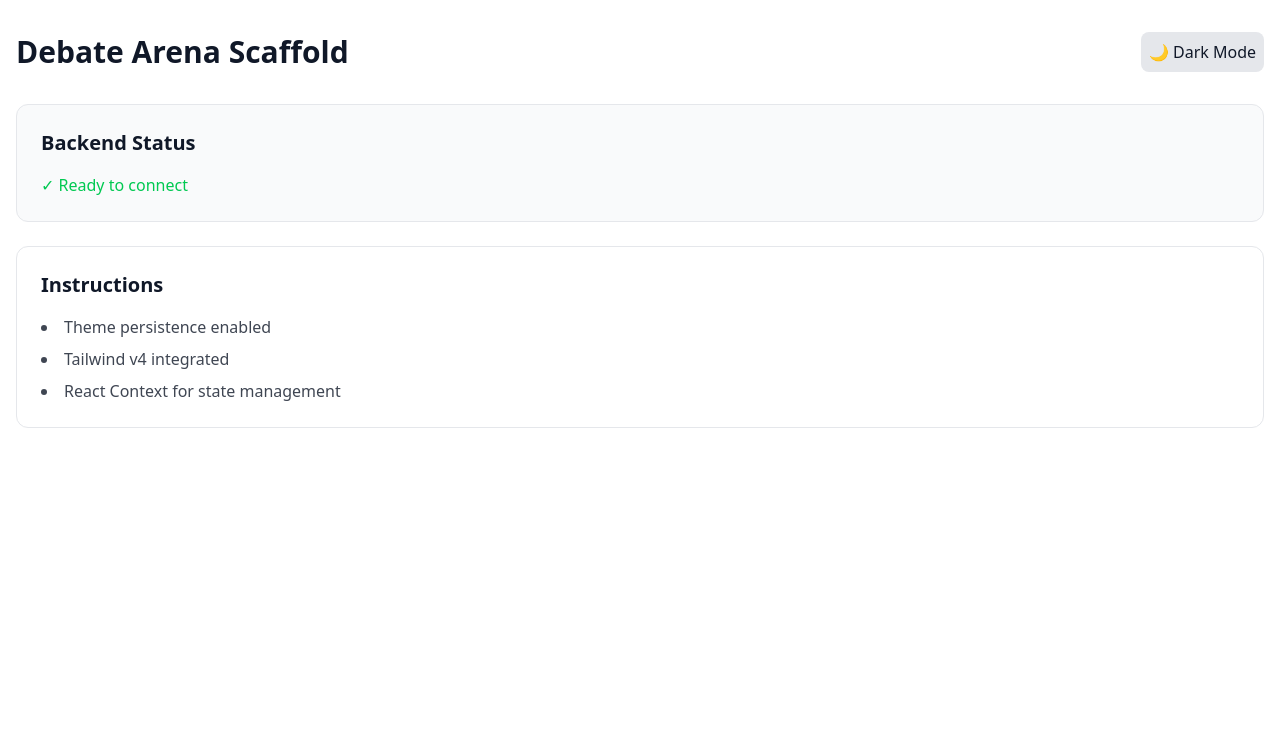
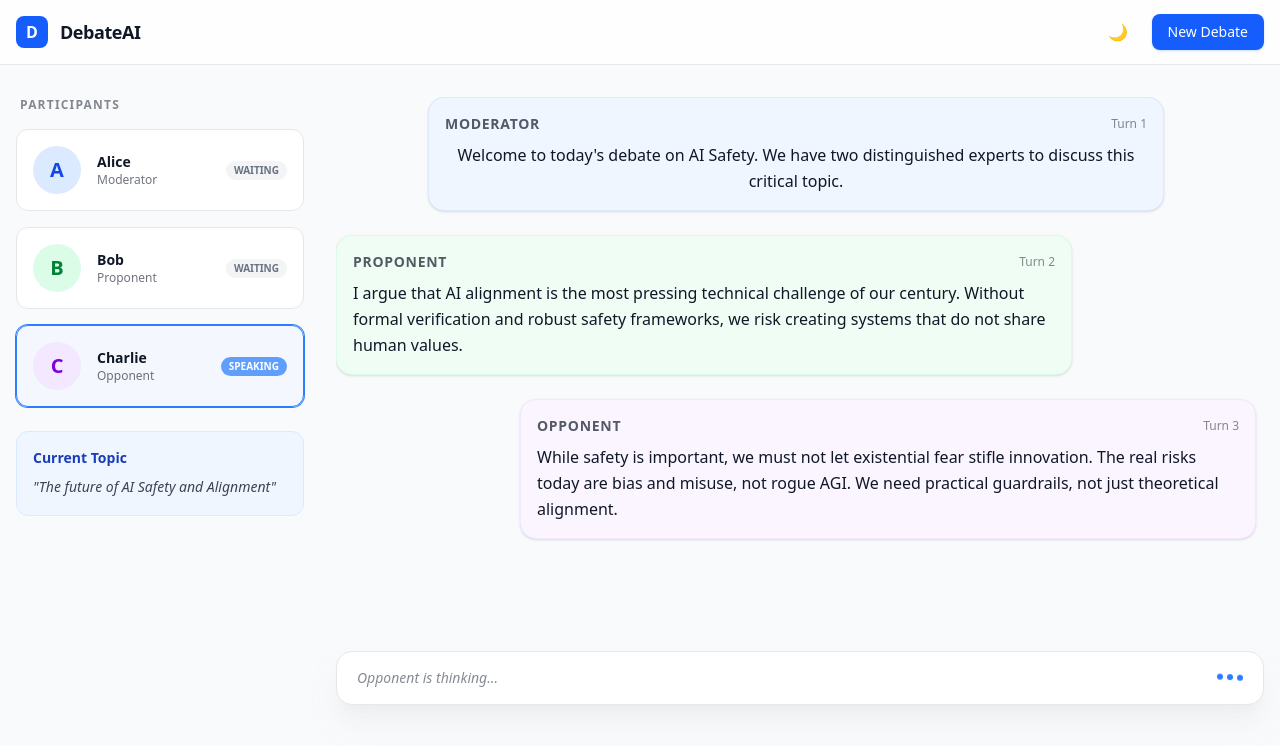
Before and after one commit to michaelnce/AgonAI, a React app in the folder frontend/: page / in a window 1280 px wide. Shown: the top 746 px of the page. Built offline with nearby package versions, Linux system fonts and the light colour scheme; the HTML template or start-up script is replaced by a standard one.

Commit message:
feat(frontend): Implement Debate Arena Dashboard UI with Tailwind

```diff
--- a/frontend/src/App.tsx
+++ b/frontend/src/App.tsx
@@ -1,37 +1,120 @@
+import { useState } from 'react';
 import { useTheme } from './context/ThemeContext';
+import { AgentCard } from './components/AgentCard';
+import { DebateMessage } from './components/DebateMessage';
+
+interface Message {
+  speaker: string;
+  content: string;
+  turn: number;
+}
 
 function App() {
   const { theme, toggleTheme } = useTheme();
+  const [topic] = useState("The future of AI Safety and Alignment");
+  const [messages] = useState<Message[]>([
+    {
+      speaker: "Moderator",
+      content: "Welcome to today's debate on AI Safety. We have two distinguished experts to discuss this critical topic.",
+      turn: 1
+    },
+    {
+      speaker: "Proponent",
+      content: "I argue that AI alignment is the most pressing technical challenge of our century. Without formal verification and robust safety frameworks, we risk creating systems that do not share human values.",
+      turn: 2
+    },
+    {
+      speaker: "Opponent",
+      content: "While safety is important, we must not let existential fear stifle innovation. The real risks today are bias and misuse, not rogue AGI. We need practical guardrails, not just theoretical alignment.",
+      turn: 3
+    }
+  ]);
+
+  const [currentSpeaker] = useState("Opponent");
 
   return (
-    <div className="min-h-screen bg-white dark:bg-gray-900 text-gray-900 dark:text-white transition-colors duration-300">
-      <div className="container mx-auto px-4 py-8">
-        <header className="flex justify-between items-center mb-8">
-          <h1 className="text-3xl font-bold">Debate Arena Scaffold</h1>
+    <div className="min-h-screen bg-gray-50 dark:bg-gray-950 text-gray-900 dark:text-gray-100 transition-colors duration-300 font-sans">
+      {/* Header */}
+      <header className="sticky top-0 z-10 bg-white/80 dark:bg-gray-900/80 backdrop-blur-md border-b border-gray-200 dark:border-gray-800">
+        <div className="max-w-7xl mx-auto px-4 h-16 flex items-center justify-between">
+          <div className="flex items-center gap-3">
+            <div className="w-8 h-8 bg-blue-600 rounded-lg flex items-center justify-center text-white font-bold">D</div>
+            <h1 className="font-bold text-lg tracking-tight">DebateAI</h1>
+          </div>
+          <div className="flex items-center gap-4">
             <button
               onClick={toggleTheme}
-            className="p-2 rounded-lg bg-gray-200 dark:bg-gray-700 hover:bg-gray-300 dark:hover:bg-gray-600 transition-colors"
+              className="p-2 rounded-full hover:bg-gray-100 dark:hover:bg-gray-800 transition-colors"
+              title="Toggle Theme"
             >
-            {theme === 'light' ? '🌙 Dark Mode' : '☀️ Light Mode'}
+              {theme === 'light' ? '🌙' : '☀️'}
             </button>
+            <button className="bg-blue-600 hover:bg-blue-700 text-white px-4 py-2 rounded-lg text-sm font-medium transition-colors shadow-sm shadow-blue-500/20">
+              New Debate
+            </button>
+          </div>
+        </div>
       </header>
 
-        <main className="grid gap-6">
-          <section className="p-6 rounded-xl border border-gray-200 dark:border-gray-800 bg-gray-50 dark:bg-gray-800/50">
-            <h2 className="text-xl font-semibold mb-4">Backend Status</h2>
-            <p className="text-green-500 font-medium">✓ Ready to connect</p>
-          </section>
+      <main className="max-w-7xl mx-auto px-4 py-8 grid grid-cols-1 lg:grid-cols-4 gap-8">
+        {/* Left Sidebar - Agents */}
+        <aside className="lg:col-span-1 space-y-6">
+          <div className="space-y-4">
+            <h2 className="text-xs font-bold uppercase tracking-widest opacity-50 px-1">Participants</h2>
+            <AgentCard
+              name="Alice"
+              role="Moderator"
+              status={currentSpeaker === 'Moderator' ? 'Speaking' : 'Waiting'}
+            />
+            <AgentCard
+              name="Bob"
+              role="Proponent"
+              status={currentSpeaker === 'Proponent' ? 'Speaking' : 'Waiting'}
+            />
+            <AgentCard
+              name="Charlie"
+              role="Opponent"
+              status={currentSpeaker === 'Opponent' ? 'Speaking' : 'Waiting'}
+            />
+          </div>
 
-          <section className="p-6 rounded-xl border border-gray-200 dark:border-gray-800">
-            <h2 className="text-xl font-semibold mb-4">Instructions</h2>
-            <ul className="list-disc list-inside space-y-2 opacity-80">
-              <li>Theme persistence enabled</li>
-              <li>Tailwind v4 integrated</li>
-              <li>React Context for state management</li>
-            </ul>
+          <div className="p-4 rounded-xl bg-blue-50 dark:bg-blue-900/10 border border-blue-100 dark:border-blue-800/50">
+            <h3 className="text-sm font-bold text-blue-800 dark:text-blue-400 mb-2">Current Topic</h3>
+            <p className="text-sm leading-relaxed opacity-80 italic">"{topic}"</p>
+          </div>
+        </aside>
+
+        {/* Main Content - Debate Feed */}
+        <section className="lg:col-span-3 flex flex-col min-h-[calc(100vh-12rem)]">
+          <div className="flex-1 overflow-y-auto space-y-2 pr-2 custom-scrollbar">
+            {messages.map((msg, i) => (
+              <DebateMessage
+                key={i}
+                speaker={msg.speaker}
+                content={msg.content}
+                turn={msg.turn}
+              />
+            ))}
+            {/* Typing indicator could go here */}
+          </div>
+
+          {/* Input/Status area */}
+          <div className="mt-8 p-1 bg-white dark:bg-gray-900 rounded-2xl border border-gray-200 dark:border-gray-800 shadow-xl shadow-gray-200/50 dark:shadow-none">
+            <div className="flex items-center gap-4 px-4 py-3">
+              <div className="flex-1 text-sm opacity-50 italic">
+                {currentSpeaker} is thinking...
+              </div>
+              <div className="flex items-center gap-2">
+                <div className="flex gap-1">
+                   <span className="w-1.5 h-1.5 rounded-full bg-blue-500 animate-bounce [animation-delay:-0.3s]"></span>
+                   <span className="w-1.5 h-1.5 rounded-full bg-blue-500 animate-bounce [animation-delay:-0.15s]"></span>
+                   <span className="w-1.5 h-1.5 rounded-full bg-blue-500 animate-bounce"></span>
+                </div>
+              </div>
+            </div>
+          </div>
         </section>
       </main>
-      </div>
     </div>
   );
 }
--- /dev/null
+++ b/frontend/src/components/AgentCard.tsx
@@ -0,0 +1,40 @@
+import React from 'react';
+
+interface AgentCardProps {
+  name: string;
+  role: 'Proponent' | 'Opponent' | 'Moderator';
+  status: 'Speaking' | 'Waiting' | 'Idle';
+  avatar?: string;
+}
+
+export const AgentCard: React.FC<AgentCardProps> = ({ name, role, status }) => {
+  const isActive = status === 'Speaking';
+
+  return (
+    <div className={`p-4 rounded-xl border transition-all duration-300 ${
+      isActive
+        ? 'border-blue-500 bg-blue-50/50 dark:bg-blue-900/20 ring-1 ring-blue-500'
+        : 'border-gray-200 dark:border-gray-800 bg-white dark:bg-gray-800'
+    }`}>
+      <div className="flex items-center gap-4">
+        <div className={`w-12 h-12 rounded-full flex items-center justify-center font-bold text-xl ${
+          role === 'Proponent' ? 'bg-green-100 text-green-700' :
+          role === 'Opponent' ? 'bg-purple-100 text-purple-700' : 'bg-blue-100 text-blue-700'
+        }`}>
+          {name[0]}
+        </div>
+        <div className="flex-1">
+          <h3 className="font-bold text-sm">{name}</h3>
+          <p className="text-xs opacity-60">{role}</p>
+        </div>
+        <div className="flex flex-col items-end">
+          <span className={`text-[10px] px-2 py-0.5 rounded-full uppercase font-bold ${
+            isActive ? 'bg-blue-500 text-white animate-pulse' : 'bg-gray-100 dark:bg-gray-700 text-gray-500'
+          }`}>
+            {status}
+          </span>
+        </div>
+      </div>
+    </div>
+  );
+};
--- /dev/null
+++ b/frontend/src/components/DebateMessage.tsx
@@ -0,0 +1,30 @@
+import React from 'react';
+
+interface DebateMessageProps {
+  speaker: string;
+  content: string;
+  turn: number;
+}
+
+export const DebateMessage: React.FC<DebateMessageProps> = ({ speaker, content, turn }) => {
+  const isModerator = speaker.toLowerCase().includes('moderator');
+  const isProponent = speaker.toLowerCase().includes('proponent');
+
+  return (
+    <div className={`flex flex-col mb-6 ${isModerator ? 'items-center' : isProponent ? 'items-start' : 'items-end'}`}>
+      <div className={`max-w-[80%] p-4 rounded-2xl shadow-sm ${
+        isModerator
+          ? 'bg-blue-50 dark:bg-blue-900/30 border border-blue-100 dark:border-blue-800 text-center'
+          : isProponent
+            ? 'bg-green-50 dark:bg-green-900/30 border border-green-100 dark:border-green-800'
+            : 'bg-purple-50 dark:bg-purple-900/30 border border-purple-100 dark:border-purple-800'
+      }`}>
+        <div className="flex items-center justify-between mb-2 gap-4">
+          <span className="font-bold text-sm uppercase tracking-wider opacity-70">{speaker}</span>
+          <span className="text-xs opacity-50">Turn {turn}</span>
+        </div>
+        <p className="leading-relaxed whitespace-pre-wrap">{content}</p>
+      </div>
+    </div>
+  );
+};
```
Also changed, not shown: 1 other file (tests, documents, lock files or other folders). Lines whose indentation alone changed are shown as unchanged.
